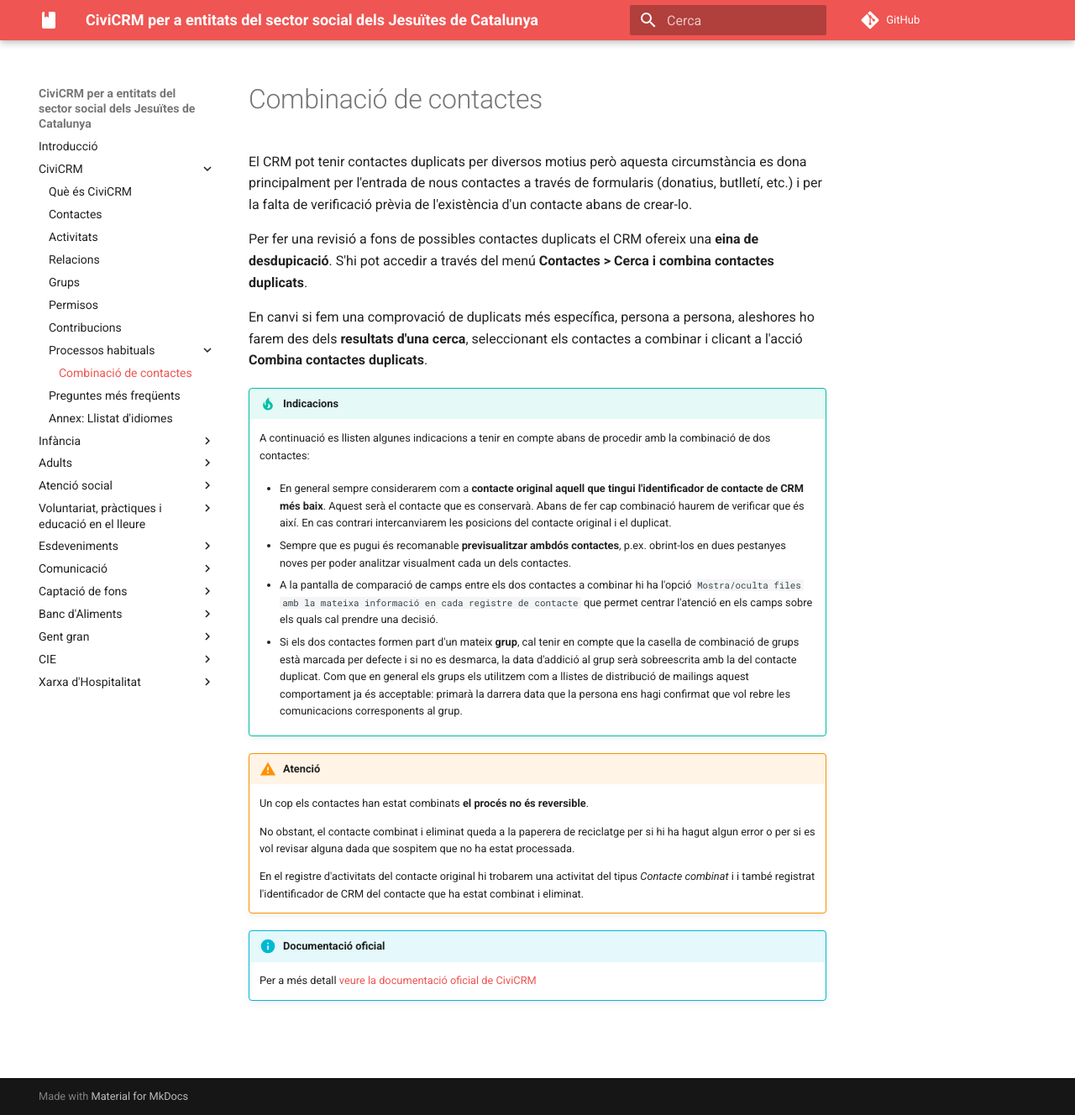
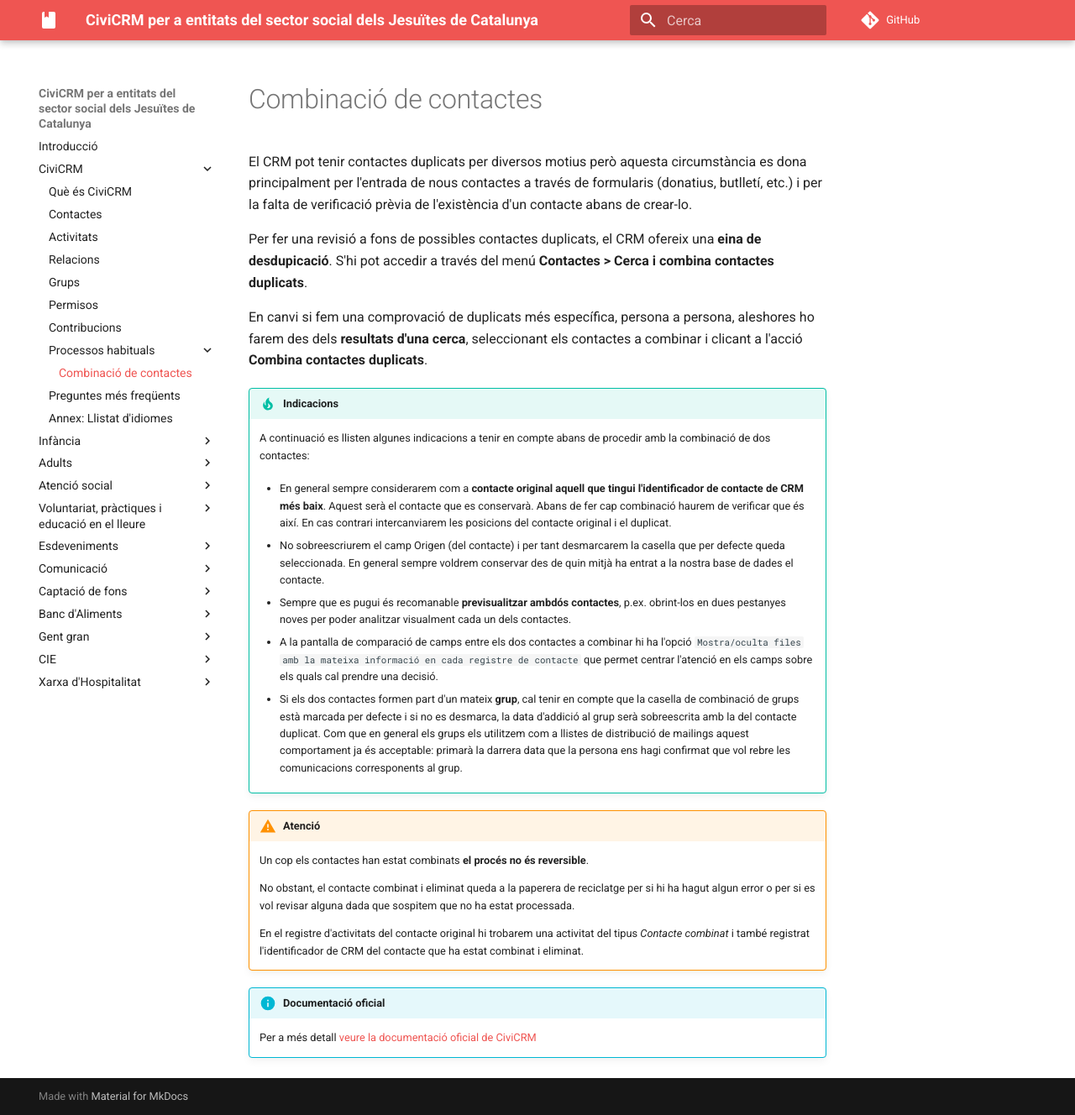
Before and after one commit to xavi-xaloc/civicrm-for-socialsj-doc, an MkDocs documentation site: the page built from docs/civicrm/processos-habituals/combinacio-contactes.md, in a window 1280 px wide and 1328 px high. Shown: the whole window at 84% size. Built offline with MkDocs 1.6.1 and Material for MkDocs 9.7.7, drawn with Linux system fonts in a browser that asks for light colours; comment, search, counter and statistics services are not loaded.

Commit message:
Actualització menor de la documentació de la combinació de contactes

```diff
--- a/docs/civicrm/processos-habituals/combinacio-contactes.md
+++ b/docs/civicrm/processos-habituals/combinacio-contactes.md
@@ -2,7 +2,7 @@
 
 El CRM pot tenir contactes duplicats per diversos motius però aquesta circumstància es dona principalment per l'entrada de nous contactes a través de formularis (donatius, butlletí, etc.) i per la falta de verificació prèvia de l'existència d'un contacte abans de crear-lo.
 
-Per fer una revisió a fons de possibles contactes duplicats el CRM ofereix una **eina de desdupicació**. S'hi pot accedir a través del menú **Contactes > Cerca i combina contactes duplicats**.
+Per fer una revisió a fons de possibles contactes duplicats, el CRM ofereix una **eina de desdupicació**. S'hi pot accedir a través del menú **Contactes > Cerca i combina contactes duplicats**.
 
 En canvi si fem una comprovació de duplicats més específica, persona a persona, aleshores ho farem des dels **resultats d'una cerca**, seleccionant els contactes a combinar i clicant a l'acció **Combina contactes duplicats**.
 
@@ -11,6 +11,8 @@
     A continuació es llisten algunes indicacions a tenir en compte abans de procedir amb la combinació de dos contactes:
 
     - En general sempre considerarem com a **contacte original aquell que tingui l'identificador de contacte de CRM més baix**. Aquest serà el contacte que es conservarà. Abans de fer cap combinació haurem de verificar que és així. En cas contrari intercanviarem les posicions del contacte original i el duplicat.
+
+    - No sobreescriurem el camp Origen (del contacte) i per tant desmarcarem la casella que per defecte queda seleccionada. En general sempre voldrem conservar des de quin mitjà ha entrat a la nostra base de dades el contacte.
 
     - Sempre que es pugui és recomanable **previsualitzar ambdós contactes**, p.ex. obrint-los en dues pestanyes noves per poder analitzar visualment cada un dels contactes.
 
@@ -24,7 +26,7 @@
 
     No obstant, el contacte combinat i eliminat queda a la paperera de reciclatge per si hi ha hagut algun error o per si es vol revisar alguna dada que sospitem que no ha estat processada.
 
-    En el registre d'activitats del contacte original hi trobarem una activitat del tipus *Contacte combinat* i i també registrat l'identificador de CRM del contacte que ha estat combinat i eliminat.
+    En el registre d'activitats del contacte original hi trobarem una activitat del tipus *Contacte combinat* i també registrat l'identificador de CRM del contacte que ha estat combinat i eliminat.
 
 
 !!! info "Documentació oficial"
```
